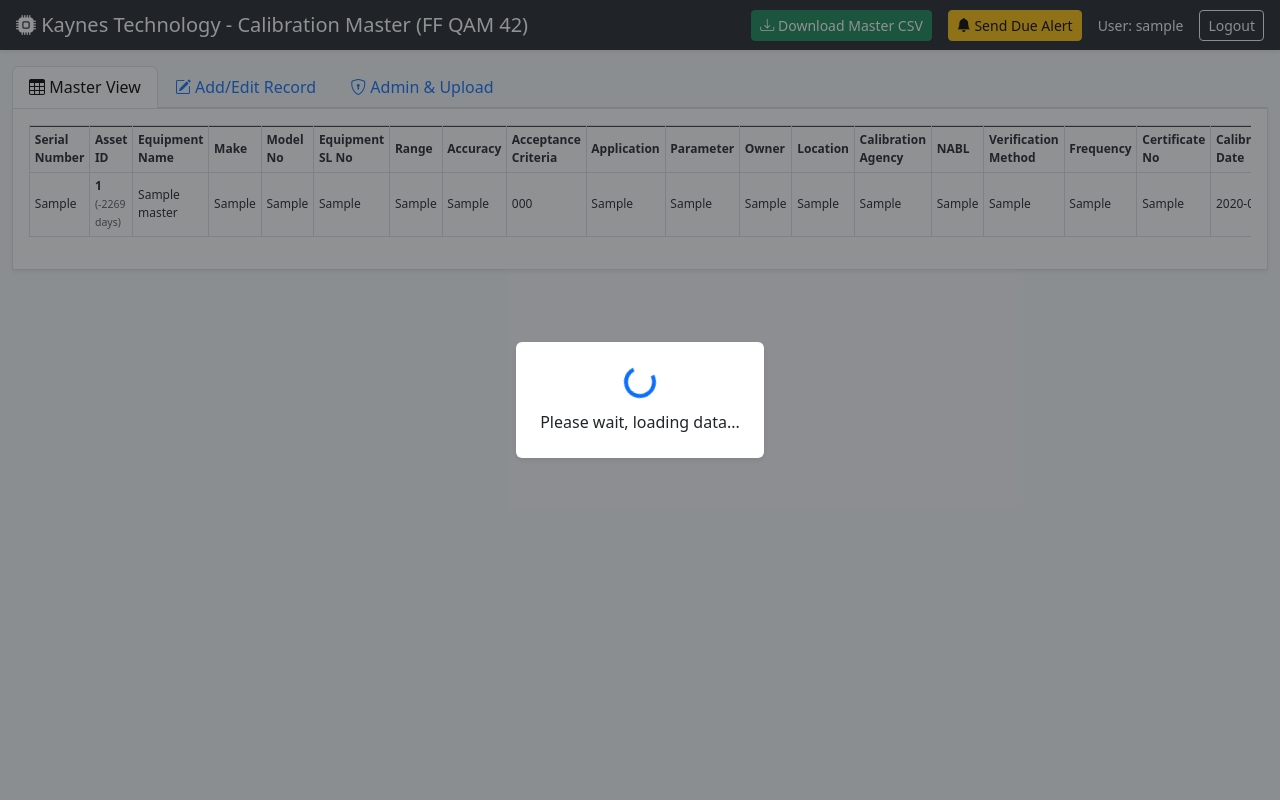
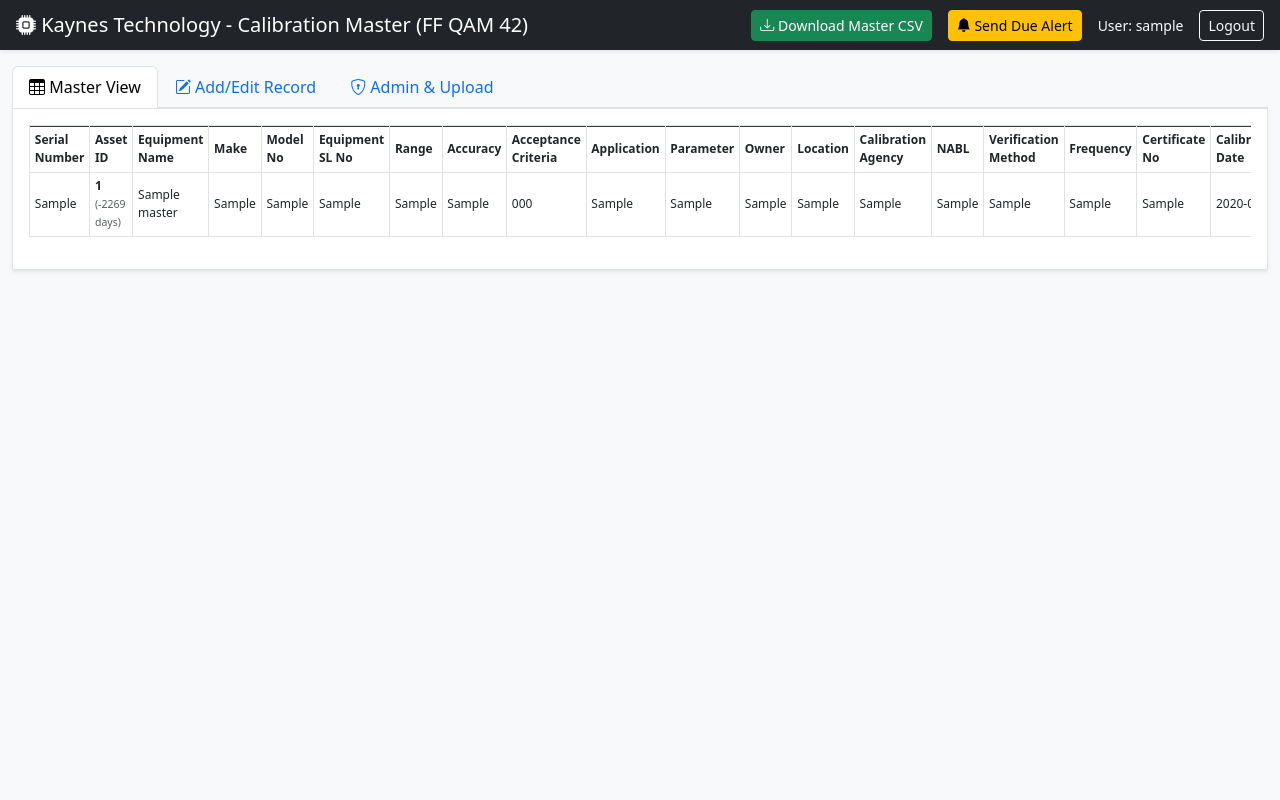
Before and after one commit to Shashancssa/CALIBRATION-, a Flask app: page / in a window 1280 px wide. Run offline with Flask 3, Linux system fonts and the light colour scheme; the visitor is signed in with stand-in values (Sample User, id 1); tables that the repository leaves empty hold one stand-in row (values such as "Sample post"); some libraries are stand-ins or nearby versions.

Commit message:
Fix loading overlay always visible on page load (#4)

```diff
--- a/templates/index.html
+++ b/templates/index.html
@@ -33,7 +33,7 @@
         <a href="/logout" class="btn btn-outline-light btn-sm">Logout</a>
     </div>
 </nav>
-    <div id="loadingOverlay" class="position-fixed top-0 start-0 w-100 h-100 d-flex justify-content-center align-items-center bg-dark bg-opacity-50" style="z-index: 2000; display:none;">
+    <div id="loadingOverlay" class="position-fixed top-0 start-0 w-100 h-100 justify-content-center align-items-center bg-dark bg-opacity-50" style="z-index: 2000; display:none;">
         <div class="text-center p-4 bg-white rounded shadow-sm">
             <div class="spinner-border text-primary" role="status"><span class="visually-hidden">Loading...</span></div>
             <p class="mt-2 mb-0">Please wait, loading data...</p>
```
